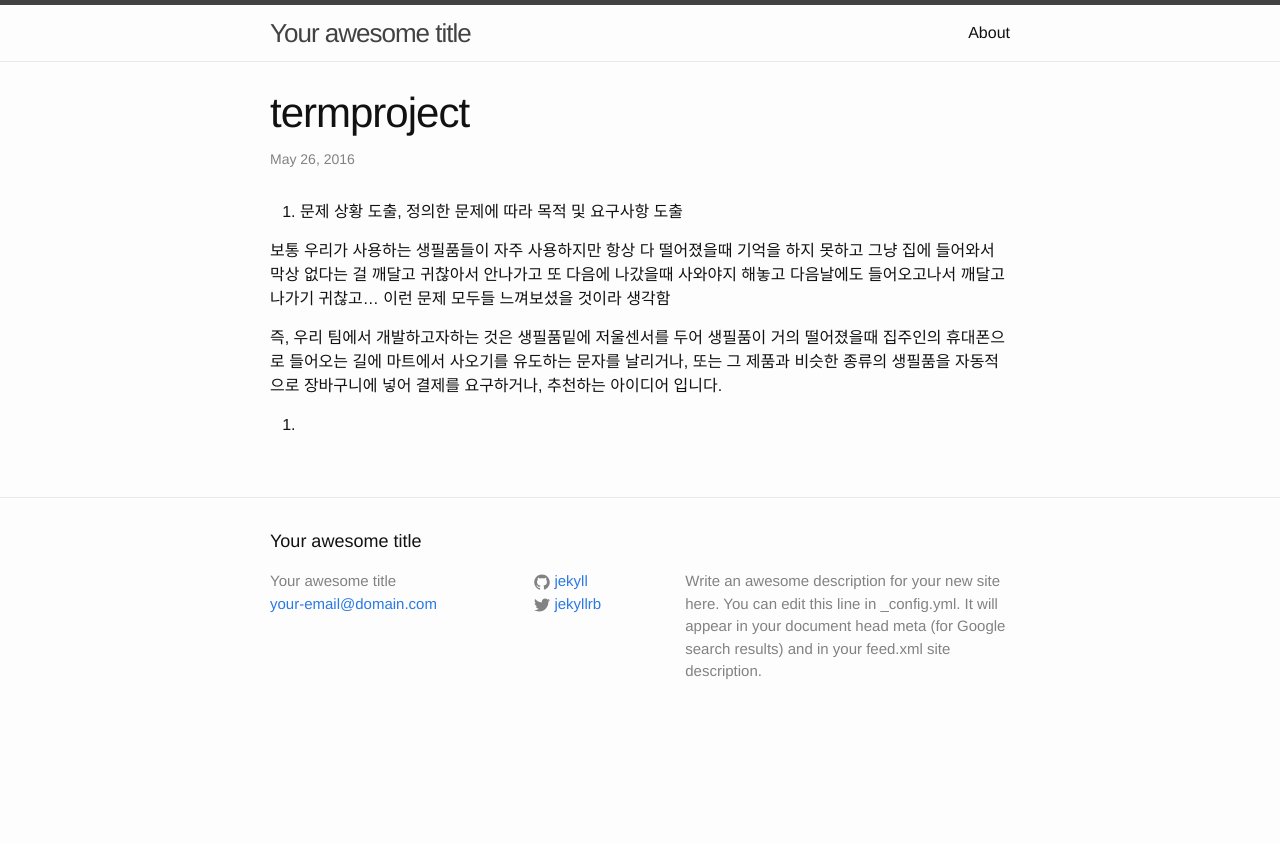
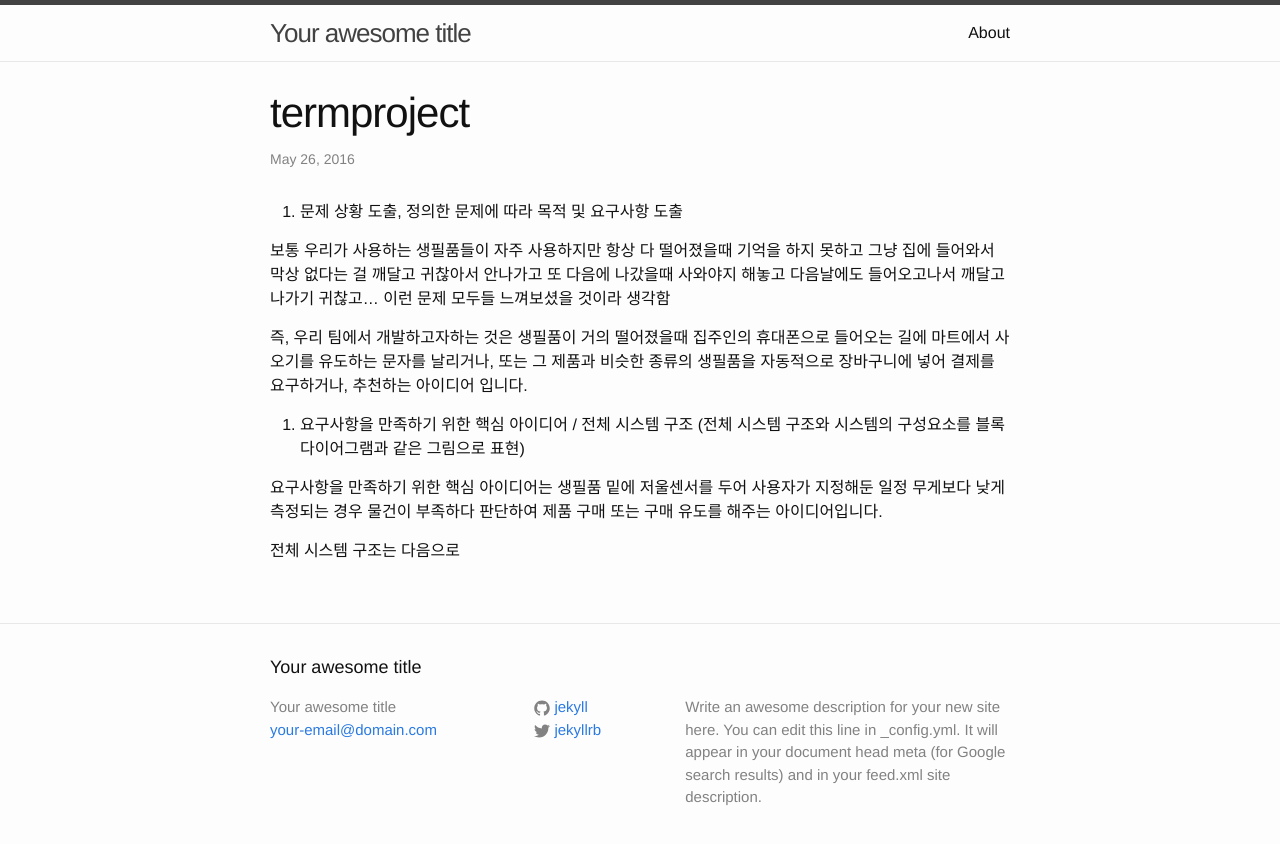
Before and after one commit to sjckoreatech/kimhyun3907.github.com, a Jekyll site: the page built from _posts/2016-05-19-termproject.markdown, in a window 1280 px wide. Shown: the top 844 px of the page. Built offline with Jekyll 4.4.1, drawn with Linux system fonts in a browser that asks for light colours.

Commit message:
조금씩 수정
조금씩 수정

```diff
--- a/_posts/2016-05-19-termproject.markdown
+++ b/_posts/2016-05-19-termproject.markdown
@@ -11,9 +11,16 @@ categories: jekyll update
 집에 들어와서 막상 없다는 걸 깨달고 귀찮아서 안나가고 또 다음에 나갔을때 사와야지 해놓고 다음날에도
 들어오고나서 깨달고 나가기 귀찮고... 이런 문제 모두들 느껴보셨을 것이라 생각함
 
- 즉, 우리 팀에서 개발하고자하는 것은 생필품밑에 저울센서를 두어 생필품이 거의 떨어졌을때
+ 즉, 우리 팀에서 개발하고자하는 것은 생필품이 거의 떨어졌을때
 집주인의 휴대폰으로 들어오는 길에 마트에서 사오기를 유도하는 문자를 날리거나,
  또는 그 제품과 비슷한 종류의 생필품을 자동적으로 장바구니에 넣어 결제를 요구하거나,
 추천하는 아이디어 입니다.
 
-2.
+2. 요구사항을 만족하기 위한 핵심 아이디어 / 전체 시스템 구조 (전체 시스템 구조와 시스템의
+구성요소를 블록 다이어그램과 같은 그림으로 표현)
+
+ 요구사항을 만족하기 위한 핵심 아이디어는 생필품 밑에 저울센서를 두어 사용자가 지정해둔
+일정 무게보다 낮게 측정되는 경우 물건이 부족하다 판단하여 제품 구매 또는 구매 유도를 해주는
+아이디어입니다.
+
+ 전체 시스템 구조는 다음으로
```
